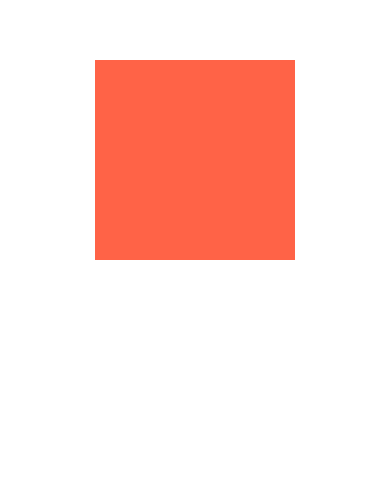
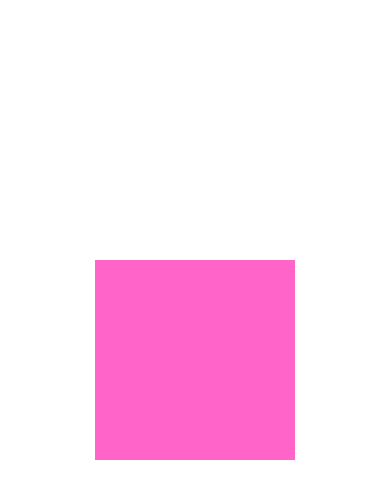
Before and after one commit to U-gummy/lang-app, a React Native app: screen / in a window 390 px wide. Shown: the part 262-760 px from the top of the page. Built offline with nearby package versions, Linux system fonts and the light colour scheme.

Commit message:
:seedling: Add: Anumated 적용

```diff
--- a/App.js
+++ b/App.js
@@ -1,4 +1,5 @@
-import { useState, useEffect } from "react";
+import { useState, useEffect, useRef } from "react";
+import { Animated, Easing, Pressable, TouchableOpacity } from "react-native";
 import styled from "styled-components/native";
 
 const Container = styled.View`
@@ -6,28 +7,53 @@ const Container = styled.View`
   justify-content: center;
   align-items: center;
 `;
-const Box = styled.TouchableOpacity`
+const Box = styled.View`
   width: 200px;
   height: 200px;
   background: tomato;
 `;
+const AnimatedBox = Animated.createAnimatedComponent(Box);
 
 export default function App() {
-  const [y, setY] = useState(0);
-  const [intervalId, setIntervalId] = useState(null);
+  const [up, setUp] = useState(false);
+  const position = useRef(new Animated.ValueXY({ x: 0, y: 200 })).current;
+  const toggleUp = () => setUp((prev) => !prev);
   const moveUp = () => {
-    const id = setInterval(() => setY((prev) => prev + 1), 1);
-    setIntervalId(id);
+    Animated.timing(position, {
+      toValue: up ? 200 : -200,
+      // easing: Easing.bounce,
+      useNativeDriver: false,
+      duration: 1500,
+    }).start(toggleUp);
   };
-  useEffect(() => {
-    if (y === 200) {
-      clearInterval(intervalId);
-    }
-  }, [y, intervalId]);
-
+  const opacity = position.y.interpolate({
+    inputRange: [-200, -100, 100, 200],
+    outputRange: [1, 0.2, 0.2, 1],
+  });
+  const rotate = position.y.interpolate({
+    inputRange: [-200, 200],
+    outputRange: ["-360deg", "360deg"],
+  });
+  const borderRadius = position.y.interpolate({
+    inputRange: [-200, 200],
+    outputRange: [100, 0],
+  });
+  const backgroundColor = position.y.interpolate({
+    inputRange: [-200, 200],
+    outputRange: ["rgb(255,99,71)", "rgb(255,100,200)"],
+  });
   return (
     <Container>
-      <Box onPress={moveUp} style={{ transform: [{ translateY: y }] }} />
+      <Pressable onPress={moveUp}>
+        <AnimatedBox
+          style={{
+            borderRadius,
+            backgroundColor,
+            opacity,
+            transform: [{ rotateY: rotate }, { translateY: position.y }],
+          }}
+        />
+      </Pressable>
     </Container>
   );
 }
```
Also changed, not shown: 1 other file (tests, documents, lock files or other folders).
